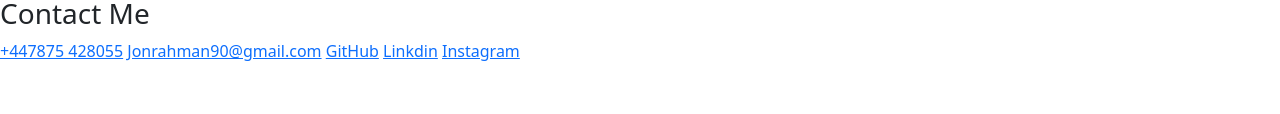
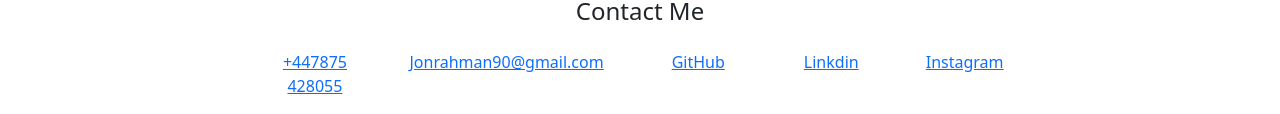
Before and after one commit to JonRahman/JR-Bootstrap-Portfolio, a plain HTML site: page index.html in a window 1280 px wide. Shown: the part 2443-2557 px from the top of the page. Before the commit the page ends 2506 px from the top, so only its background shows below. Drawn offline with nearby package versions, Linux system fonts and the light colour scheme.

Commit message:
updated footer to align centre

```diff
--- a/Assets/css/style.css
+++ b/Assets/css/style.css
@@ -11,6 +11,11 @@
 h2 {
   font-size: x-large;
   text-align: center;
+}
+
+footer h3 {
+    font-size: x-large;
+    text-align: center;
 }
 
 /* Container styles */
--- a/index.html
+++ b/index.html
@@ -33,7 +33,7 @@
                     <li class="nav-item">
                         <a class="nav-link" href="#">Gallery</a>
                     </li>
-                    <li class="nav-item dropdown">
+                    <li class="nav-item dropdown"> <!-- Dropdown menu -->
                         <a class="nav-link dropdown-toggle" href="#" role="button" data-bs-toggle="dropdown"
                             aria-expanded="false">
                             Work
@@ -158,12 +158,26 @@
     <footer>
             <section id="footerbox" class="footer">
                 <h3>Contact Me</h3>
-                <a href="tel:+447875428055">+447875 428055</a> <!-- make links work -->
-                <a href="mailto:Jonrahman90@gmail.com"> Jonrahman90@gmail.com</a>
-                <a href="https://github.com/JonRahman/JanyalomRahmanPortfolio"> GitHub</a>
-                <a href="https://www.linkedin.com/in/jonrahman"> Linkdin</a>
-                <a href="https://instagram.com/abu_idrees_jr?igshid=OGQ5ZDc2ODk2ZA=="> Instagram</a>
                 <!-- Social links go here -->
+                <div class="container text-center">
+                    <div class="row row-col">
+                      <div class="col">
+                        <div class="p-3"><a href="tel:+447875428055">+447875 428055</a></div>
+                      </div>
+                      <div class="col">
+                        <div class="p-3"> <a href="mailto:Jonrahman90@gmail.com"> Jonrahman90@gmail.com</a></div>
+                      </div>
+                      <div class="col">
+                        <div class="p-3"><a href="https://github.com/JonRahman/JanyalomRahmanPortfolio"> GitHub</a></div>
+                      </div>
+                      <div class="col">
+                        <div class="p-3"><a href="https://www.linkedin.com/in/jonrahman"> Linkdin</a></div>
+                      </div>
+                      <div class="col">
+                        <div class="p-3"><a href="https://instagram.com/abu_idrees_jr?igshid=OGQ5ZDc2ODk2ZA=="> Instagram</a></div>
+                      </div>
+                    </div>
+                  </div>
             </section>
     </footer>
 
```
Also changed, not shown: 1 other file.
